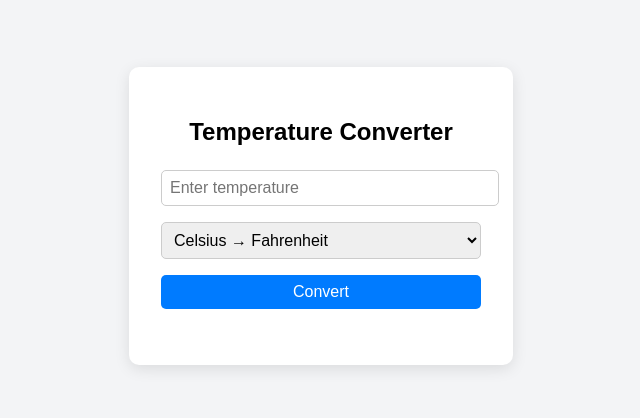
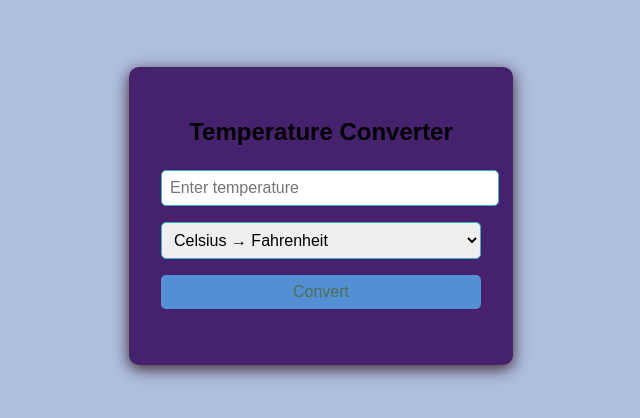
Before and after one commit to pawan0221/tempreature-converter, a plain HTML site: page index.html in a window 1280 px wide. Shown: the part 184-602 px from the top of the page, without its empty margins (319-959 px from the left). Drawn offline with Linux system fonts and the light colour scheme.

Commit message:
Update index.html

```diff
--- a/index.html
+++ b/index.html
@@ -7,7 +7,7 @@
   <style>
     body {
       font-family: Arial, sans-serif;
-      background-color: #f3f4f6;
+      background-color: #adbedf;
       display: flex;
       align-items: center;
       justify-content: center;
@@ -16,10 +16,10 @@
     }
 
     .container {
-      background: #fff;
+      background: #46226e;
       padding: 2rem;
       border-radius: 10px;
-      box-shadow: 0 4px 15px rgba(0,0,0,0.1);
+      box-shadow: 0 4px 15px rgba(43, 11, 16, 0.863);
       width: 320px;
       text-align: center;
     }
@@ -33,19 +33,19 @@
       margin: 0.5rem 0;
       padding: 0.5rem;
       border-radius: 5px;
-      border: 1px solid #ccc;
+      border: 1px solid #37b2c2;
       font-size: 1rem;
     }
 
     button {
-      background-color: #007bff;
-      color: white;
+      background-color: #5290d3;
+      color: rgb(78, 112, 83);
       border: none;
       cursor: pointer;
     }
 
     button:hover {
-      background-color: #0056b3;
+      background-color: #411036;
     }
 
     .result {
```
